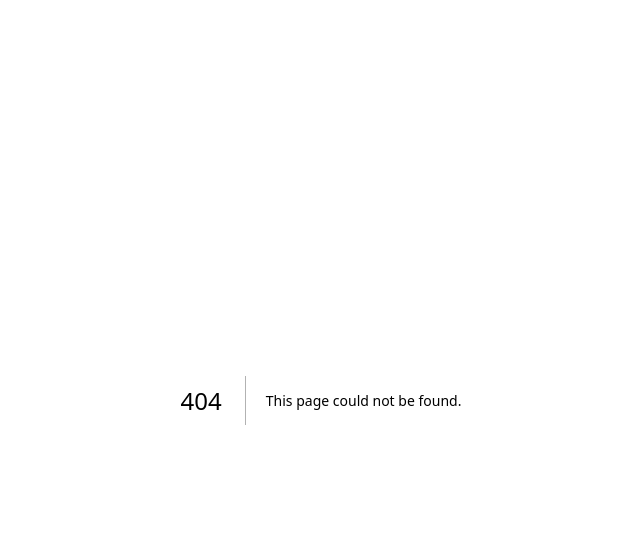
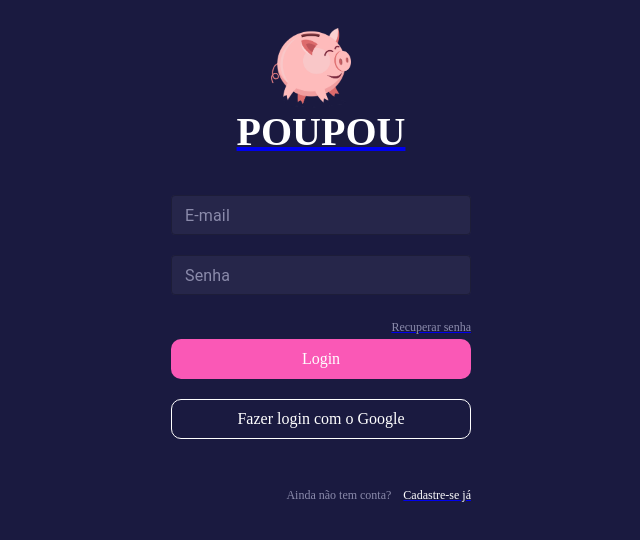
Before and after one commit to eduardogw06/poupou-front, a Next.js app: page /login in a window 1280 px wide. Before the commit this address had no page. Shown: the top 540 px of the page, without its empty margins (319-959 px from the left). Built offline with nearby package versions, Linux system fonts and the light colour scheme.

Commit message:
feat: login page

```diff
--- /dev/null
+++ b/src/components/common/Input/Input.styles.ts
@@ -0,0 +1,7 @@
+import { TextField } from "@mui/material";
+import styled from "styled-components";
+
+const StyledTextField = styled(TextField)`
+    margin-top: ${(props: any): string => props.theme.sizes.medium2};
+`
+export { StyledTextField }
--- /dev/null
+++ b/src/components/common/Input/Input.tsx
@@ -0,0 +1,12 @@
+import { createTheme, TextField, ThemeProvider } from "@mui/material";
+import { StyledTextField } from "./Input.styles";
+
+const Input = ({ ...props }): JSX.Element => {
+  return (
+    <>
+      <StyledTextField {...props}></StyledTextField>
+    </>
+  );
+};
+
+export default Input;
--- /dev/null
+++ b/src/components/common/QuestionText/QuestionText.styles.ts
@@ -0,0 +1,30 @@
+import styled from "styled-components";
+
+const Container = styled.div`
+    display: flex;
+    flex-direction: row;
+    justify-content: flex-end;
+    width: 100%;
+    padding-top: 24px;
+`;
+
+const NormalText = styled.p`
+    font-family: 'Circular Std';
+    font-style: normal;
+    font-weight: 400;
+    font-size: 12px;
+    line-height: 24px;
+    color: #8B8BAB;
+    margin-right: 12px;
+`
+const LinkText = styled.p`
+    font-family: 'Circular Std';
+    font-style: bold;
+    font-weight: 400;
+    font-size: 12px;
+    line-height: 24px;
+    color: #FFFFFF;
+     cursor: pointer;
+`
+
+export { Container, NormalText, LinkText }
--- /dev/null
+++ b/src/components/common/QuestionText/QuestionText.tsx
@@ -0,0 +1,25 @@
+import Link from "next/link";
+import { Container, LinkText, NormalText } from "./QuestionText.styles";
+
+interface QuestionTextProps {
+  text: string;
+  linkText: string;
+  href: string;
+}
+
+const QuestionText = ({
+  text,
+  linkText,
+  href,
+}: QuestionTextProps): JSX.Element => {
+  return (
+    <Container>
+      <NormalText>{text}</NormalText>
+      <Link href={href}>
+        <LinkText>{linkText}</LinkText>
+      </Link>
+    </Container>
+  );
+};
+
+export default QuestionText;
--- /dev/null
+++ b/src/pages/login/Login.styles.ts
@@ -0,0 +1,115 @@
+import { rgba } from "polished";
+import styled from "styled-components";
+
+const Container = styled.div`
+    padding: ${(props: any) => {
+        const sizes = props.theme.sizes;
+
+        return `${sizes.medium4} ${sizes.none} ${sizes.medium4} ${sizes.none}`;
+    }};
+
+    display: flex;
+    align-content: center;
+    flex-direction: column;
+    align-items: center;
+    justify-content: center;
+    overflow: hidden;
+`;
+
+const FormContainer = styled.div`
+    display: flex;
+    flex-direction: column;
+    padding: ${(props: any) => {
+        const sizes = props.theme.sizes;
+
+        return `${sizes.large3} ${sizes.none}  ${sizes.large3} ${sizes.none}`;
+    }};
+
+    @media (${(props) => props.theme.media.md}) {
+        width: 300px
+
+    };
+
+     > div {
+        margin-bottom: ${(props: any): string => props.theme.sizes.medium2};
+     }
+
+     > div > div > input {
+        background: ${rgba(255, 255, 255, 0.05)};
+        color: #FFFFFF;
+        border-radius: 4px;
+     }
+
+     > div > div  {
+        &:hover {
+            > fieldset {
+                border: 1px solid #8B8BAB !important;
+            }
+
+        }
+     }
+
+     > div > label {
+        color: #8B8BAB;
+     }
+
+     .css-1sumxir-MuiFormLabel-root-MuiInputLabel-root.Mui-focused {
+        color: #8B8BAB
+     }
+
+     .css-9ddj71-MuiInputBase-root-MuiOutlinedInput-root.Mui-focused .MuiOutlinedInput-notchedOutline {
+        border-color: #8B8BAB;
+        border-width: 2px;
+     }
+`;
+
+const PasswordRecovery = styled.div`
+    display: flex;
+    flex-direction: row;
+    justify-content: flex-end;
+
+    font-family: 'Circular Std';
+    font-style: normal;
+    font-weight: 400;
+    font-size: ${(props: any): string => props.theme.sizes.small3};
+    line-height: ${(props: any): string => props.theme.sizes.medium3};
+    color: #8B8BAB;
+    text-decoration: none;
+     cursor: pointer;
+`;
+
+const NewAccountContainer = styled.div`
+    display: flex;
+    flex-direction: row;
+    justify-content: flex-end;
+    width: 100%;
+    padding-top: ${(props: any): string => props.theme.sizes.medium3};
+`;
+
+const DontHaveAccountYet = styled.p`
+    font-family: 'Circular Std';
+    font-style: normal;
+    font-weight: 400;
+    font-size: ${(props: any): string => props.theme.sizes.small3};
+    line-height: ${(props: any): string => props.theme.sizes.medium3};
+    color: #8B8BAB;
+    margin-right: ${(props: any): string => props.theme.sizes.small3};
+`
+const RegisterNow = styled.p`
+    font-family: 'Circular Std';
+    font-style: bold;
+    font-weight: 400;
+    font-size: ${(props: any): string => props.theme.sizes.small3};
+    line-height: ${(props: any): string => props.theme.sizes.medium3};
+    color: #FFFFFF;
+     cursor: pointer;
+`
+
+export {
+    Container,
+    FormContainer,
+    PasswordRecovery,
+    NewAccountContainer,
+    DontHaveAccountYet,
+    RegisterNow
+}
--- /dev/null
+++ b/src/pages/login/index.tsx
@@ -0,0 +1,57 @@
+import Link from "next/link";
+import React from "react";
+import Button from "../../components/common/Button/Button";
+import Input from "../../components/common/Input/Input";
+import Logo from "../../components/common/Logo/Logo";
+import QuestionText from "../../components/common/QuestionText/QuestionText";
+import {
+  Container,
+  DontHaveAccountYet,
+  FormContainer,
+  NewAccountContainer,
+  PasswordRecovery,
+  RegisterNow,
+} from "./Login.styles";
+
+export default function Login(): JSX.Element {
+  return (
+    <Container>
+      <Logo showImage={true} imageSide="bottom" />
+      <FormContainer>
+        <Input
+          id="email"
+          label="E-mail"
+          type="email"
+          variant="outlined"
+          size="small"
+          autocomplete="off"
+        />
+        <Input
+          id="password"
+          label="Senha"
+          type="password"
+          variant="outlined"
+          size="small"
+        />
+
+        <Link href="#">
+          <PasswordRecovery>Recuperar senha</PasswordRecovery>
+        </Link>
+
+        <Button text="Login" size="medium" fullWidth={true} />
+        <Button
+          text="Fazer login com o Google"
+          size="medium"
+          fullWidth={true}
+          outlined={true}
+        />
+
+        <QuestionText
+          text="Ainda não tem conta?"
+          linkText="Cadastre-se já"
+          href="/cadastro"
+        />
+      </FormContainer>
+    </Container>
+  );
+}
```
